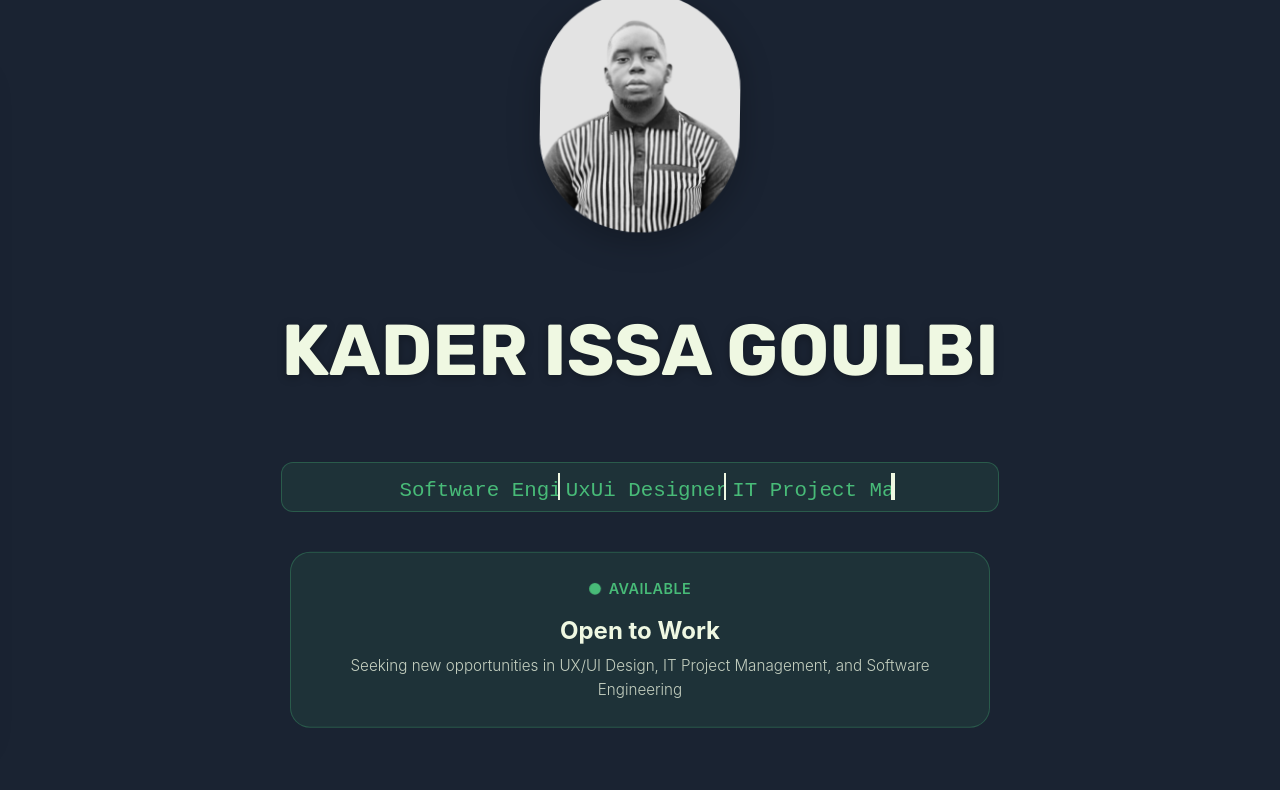
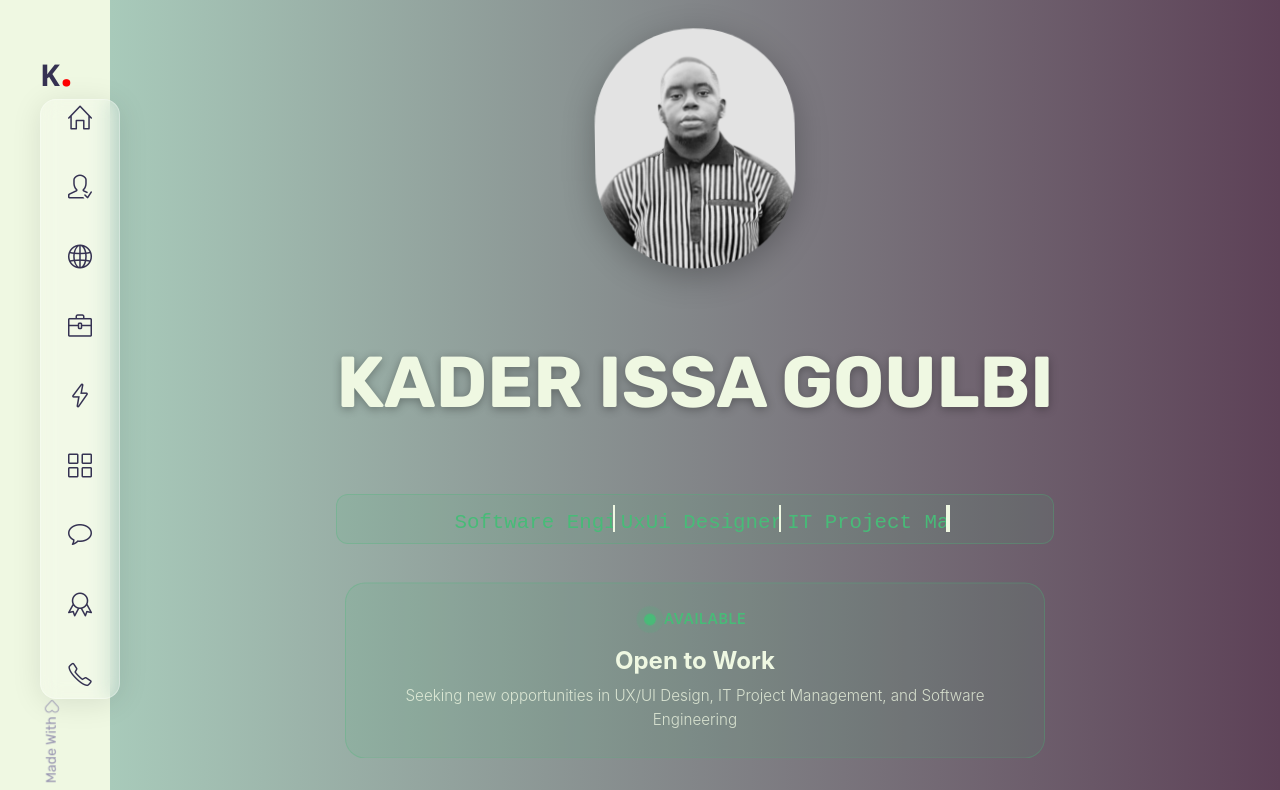
Before and after one commit to kaderGB/myresume, a React (Vite) app: page / in a window 1280 px wide. Shown: the top 790 px of the page. Built offline with nearby package versions, Linux system fonts and the light colour scheme.

Commit message:
Add new feature

```diff
--- a/src/App.jsx
+++ b/src/App.jsx
@@ -1,32 +1,33 @@
-import React from 'react'
-import { BrowserRouter as Router, Routes, Route } from 'react-router-dom'
-import Sidebar from './components/Sidebar/Sidebar.jsx' // ✅ Import corrigé
-import Home from './components/Home/Home.jsx'
-import About from './components/About/About.jsx'
-import Services from './components/Services/Services.jsx'
-import Portfolio from './components/Portfolio/Portfolio.jsx'
-import Contact from './components/Contact/Contact.jsx'
+import About from "./components/about/About"
+import Sidebar from './components/sidebar/Sidebar'
+import Blog from "./components/blog/Blog"
+import Contact from "./components/contact/Contact"
+import Home from "./components/home/Home"
+import Portfolio from "./components/portfolio/Portfolio"
+import Pricing from "./components/pricing/Pricing"
+import Resume from "./components/resume/Resume"
+import Services from "./components/services/Services"
+import Testimonials from "./components/testimonials/Testimonials"
 import './App.css'
+
 
 function App() {
   return (
-    <Router>
-      <div className="App">
-        {/* Sidebar toujours visible */}
-        <Sidebar />
+    <>
+      <Sidebar/>
+      <main className="main">
+      <Home/>
+      <About/>
+      <Services/>
+      <Resume/>
+      <Portfolio/>
+      <Pricing/>
+      <Testimonials/>
+      <Blog/>
+      <Contact/>
+      </main>
 
-        {/* Contenu principal */}
-        <main className="main-content">
-          <Routes>
-            <Route path="/" element={<Home />} />
-            <Route path="/about" element={<About />} />
-            <Route path="/services" element={<Services />} />
-            <Route path="/portfolio" element={<Portfolio />} />
-            <Route path="/contact" element={<Contact />} />
-          </Routes>
-        </main>
-      </div>
-    </Router>
+    </>
   )
 }
 
--- a/src/components/sidebar/sidebar.css
+++ b/src/components/sidebar/sidebar.css
@@ -1,308 +1,102 @@
-/* Variables globales */
-:root {
-  --text-primary: #eff8e2;
-  --body-color: #1a2332;
-  --title-color: #eff8e2;
-  --font-bold: 600;
-  --font-medium: 500;
-  --small-font-size: 0.875rem;
-  --normal-font-size: 1rem;
-}
-
-/* Sidebar - Position fixe */
-.aside {
+.aside{
     position: fixed;
     left: 0;
     top: 0;
-  background: #eff8e2; /* Background blanc */
-  border-right: 1px solid rgba(0, 0, 0, 0.05);
-  padding: 2.5rem 1rem; /* Padding horizontal réduit */
-  width: 110px;
+    background:#eff8e2;
+    border-right: 1px solide rgba(0, 0, 0, 0.05);
+    padding: 2.5rem;
+    width:110px ;
     min-height: 100vh;
     display: flex;
     flex-direction: column;
     justify-content: space-between;
-  z-index: 1000; /* Z-index élevé */
-  transition: left 0.3s ease; /* Transition fluide */
+    z-index: 10;
+    transition: .3s;
 
-  /* Animation d'entrée */
-  animation: sidebar-slide 0.6s ease-out forwards;
 }
 
-/* Animation d'entrée sidebar */
-@keyframes sidebar-slide {
-  from {
-    transform: translateX(-100%);
-  }
-  to {
-    transform: translateX(0);
-  }
-}
-
-/* Sidebar fermée */
-.aside:not(.show-menu) {
-  left: -110px;
-}
-
-/* Nav List - Glassmorphism */
-.nav_list {
+.nav_list{
     display: flex;
     flex-direction: column;
-  row-gap: 1.5rem; /* Espacement augmenté */
-  background: rgba(255, 255, 255, 0.2);
+    row-gap: 1rem;
+    background: rgba( 255, 255, 255, 0.2);
 backdrop-filter: blur(10px);
 -webkit-backdrop-filter: blur(10px);
 border-radius: 16px;
 box-shadow: 0 4px 30px rgba(0, 0, 0, 0.1);
 border: 1px solid rgba(255, 255, 255, 0.3);
 width: 80px;
-  height: auto; /* Auto height */
+height: 600px;
 align-items: center;
-  justify-content: center;
-  padding: 1rem 0; /* Padding vertical */
-  min-height: 300px; /* Hauteur minimale */
+justify-content: space-between;
+
+
 }
 
-/* Nav Link */
-.nav_link {
-  font-size: 1.8rem; /* Icônes plus grandes */
+.nav_link{
+    font-size: 1.5rem;
     color: var(--title-color);
     font-weight: var(--font-bold);
-  transition: all 0.3s ease;
-  display: flex;
-  align-items: center;
-  justify-content: center;
-  width: 50px;
-  height: 50px;
-  border-radius: 50%;
-  background: rgba(255, 255, 255, 0.1);
-  border: 1px solid rgba(255, 255, 255, 0.2);
+    transition: .3s;
 }
 
-.nav_link:hover {
+.nav_link:hover{
     color: hsl(43, 100%, 68%);
-  transform: translateY(-3px) scale(1.1);
-  background: rgba(255, 255, 255, 0.2);
-  border-color: rgba(255, 255, 255, 0.4);
-  box-shadow: 0 4px 15px rgba(0, 0, 0, 0.2);
 }
 
-/* Copyright */
-.copyright {
-  color: hsl(245, 15%, 64%);
+
+.copyright{
+    color: hsl(245,15%, 64%);
     font-size: var(--small-font-size);
-  transform: rotate(-90deg); /* Rotation corrigée */
+    transform: rotate(-180deg);
     writing-mode: vertical-rl;
-  margin-top: auto;
-  padding: 1rem 0;
-  text-align: center;
-  opacity: 0;
-  animation: copyright-fade 0.6s ease-out 0.8s forwards;
 }
 
-@keyframes copyright-fade {
-  to {
-    opacity: 1;
-  }
+
+#intro_title{
+    font-size: 30px;
+    font-weight: 800;
+    font-family: 'Segoe UI', Tahoma, Geneva, Verdana, sans-serif;
 }
 
-/* Toggle Button - RESPONSIVE */
-.nav_toggle {
+#intro_span{
+    color: red;
+    font-size: 45px;
+
+}
+
+
+.nav_toggle{
     position: fixed;
     top: 1.25rem;
-  right: 1.25rem; /* Position droite pour mobile */
+    left: 1.875rem;
     cursor: pointer;
-  height: 50px; /* Agrandi */
-  width: 50px;
-  background: var(--body-color);
+    height: 40px;
+    width: 45px;
+    background-color: var(--body-color);
     border: 1px solid #e8dfec;
-  display: none; /* Caché desktop */
+    display: none;
     justify-content: center;
     align-items: center;
-  z-index: 1001; /* Au-dessus sidebar */
-  transition: all 0.3s ease;
-  border-radius: 50%; /* Rond */
-  box-shadow: var(--shadow-light);
+    z-index: 1;
+     transition: .3s;
+
 }
 
-.nav_toggle i {
-  font-size: 1.3rem;
-  color: var(--text-primary);
-  transition: all 0.3s ease;
+@media screen and (max-width: 1024px){
+  .aside{
+    left: -110px;
   }
 
-/* Toggle ouvert */
-.nav_toggle-open {
-  right: 1.25rem;
-  background: var(--accent-green);
-  border-color: var(--accent-green);
-  box-shadow: var(--shadow-hover);
+  .nav_toggle{
+    display: flex;
   }
 
-.nav_toggle-open i {
-  color: white;
-  transform: rotate(180deg);
+  .nav_toggle-open{
+    left: 140px;
   }
 
-/* Responsive - Mobile */
-@media screen and (max-width: 1024px) {
-  .aside {
-    left: -110px; /* Caché par défaut */
-  }
-
-  .nav_toggle {
-    display: flex; /* Visible mobile */
-  }
-
-  /* Sidebar ouverte */
-  .show-menu {
-    left: 0 !important; /* Force l'ouverture */
-  }
-
-  .nav_toggle-open {
-    right: 1.25rem;
-  }
-}
-
-/* Desktop - Sidebar toujours visible */
-@media screen and (min-width: 1025px) {
-  .aside {
-    left: 0; /* Toujours visible */
-  }
-
-  .nav_toggle {
-    display: none; /* Caché desktop */
-  }
-}
-
-/* Animation d'ouverture/fermeture */
-.aside {
-  transition: left 0.4s cubic-bezier(0.25, 0.46, 0.45, 0.94);
-}
-
-/* Overlay pour fermer au clic extérieur */
-.overlay {
-  position: fixed;
-  top: 0;
-  left: 0;
-  width: 100%;
-  height: 100%;
-  background: rgba(0, 0, 0, 0.5);
-  z-index: 999;
-  opacity: 0;
-  visibility: hidden;
-  transition: all 0.3s ease;
-}
-
-.overlay.active {
-  opacity: 1;
-  visibility: visible;
-}
-
-/* Responsive - Tablette */
-@media screen and (max-width: 768px) {
-  .aside {
-    width: 100px; /* Plus compact */
-    padding: 2rem 0.8rem;
-  }
-
-  .nav_list {
-    width: 70px;
-    padding: 0.8rem 0;
-  }
-
-  .nav_link {
-    width: 45px;
-    height: 45px;
-    font-size: 1.5rem;
-  }
-
-  .copyright {
-    font-size: 0.75rem;
-    padding: 0.8rem 0;
-  }
-
-  .nav_toggle {
-    top: 1rem;
-    right: 1rem;
-    width: 45px;
-    height: 45px;
-  }
-
-  .nav_toggle i {
-    font-size: 1.2rem;
-  }
-}
-
-/* Responsive - Mobile */
-@media screen and (max-width: 480px) {
-  .aside {
-    width: 90px;
-    padding: 1.5rem 0.5rem;
-  }
-
-  .nav_list {
-    width: 65px;
-    padding: 0.6rem 0;
-    row-gap: 1rem;
-  }
-
-  .nav_link {
-    width: 40px;
-    height: 40px;
-    font-size: 1.3rem;
-  }
-
-  .copyright {
-    font-size: 0.7rem;
-    padding: 0.6rem 0;
-  }
-
-  .nav_toggle {
-    top: 0.8rem;
-    right: 0.8rem;
-    width: 40px;
-    height: 40px;
-  }
-
-  .nav_toggle i {
-    font-size: 1.1rem;
-  }
-}
-
-/* Fermer au clic sur overlay */
-.overlay {
-  display: none;
-}
-
-.overlay.active {
-  display: block;
-}
-
-/* Focus accessibilité */
-.nav_link:focus,
-.nav_toggle:focus {
-  outline: 2px solid var(--accent-green);
-  outline-offset: 2px;
-  border-radius: 50%;
-}
-
-/* Reduced motion */
-@media (prefers-reduced-motion: reduce) {
-  .aside,
-  .nav_link,
-  .nav_toggle,
-  .copyright {
-    animation: none !important;
-    transition: none !important;
-  }
-
-  .nav_link:hover,
-  .nav_toggle:hover {
-    transform: none !important;
-  }
-
-  .show-menu {
+  .show-menu{
     left: 0;
   }
 }
```
Also changed, not shown: 3 other files (tests, documents, lock files or other folders). Lines whose indentation alone changed are shown as unchanged.
